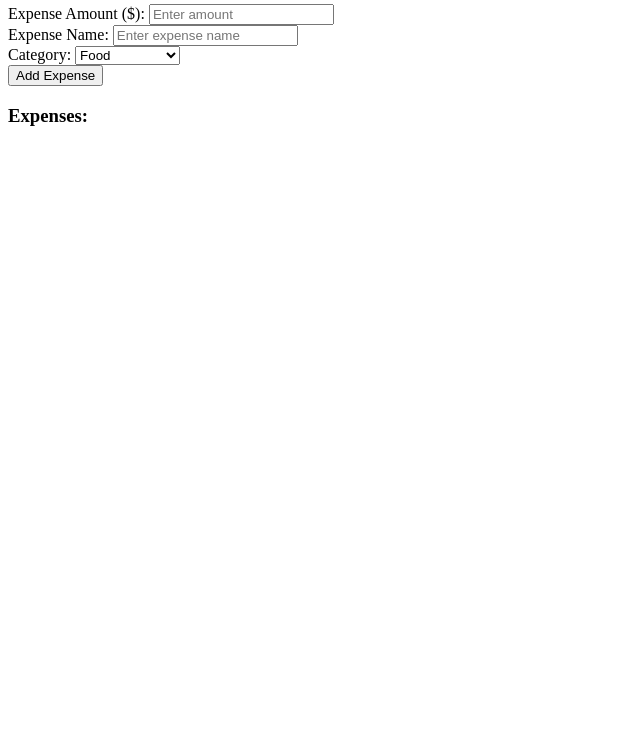
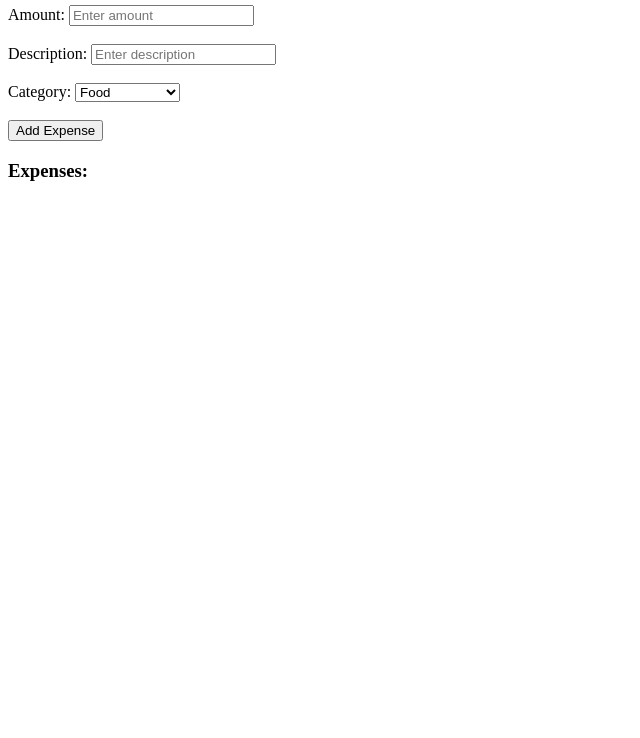
Before and after one commit to SarthKumar123/expense-tracker, a plain HTML site: page index.html in a window 1280 px wide. Shown: the part 62-800 px from the top of the page, without its empty margins (0-640 px from the left). Drawn offline with Linux system fonts and the light colour scheme.

Commit message:
15026649b9b4bc96d842a5e2b4a6b308cd29c1da

```diff
--- a/index.html
+++ b/index.html
@@ -1,39 +1,35 @@
+<!DOCTYPE html>
 <html lang="en">
 <head>
     <meta charset="UTF-8">
-    <meta name="viewport" content="width=device-width, initial-scale=1.0">
     <title>Expense Tracker</title>
-    <script defer src="script.js"></script>
 </head>
 <body>
-    <div>
-        <h1>Expense Tracker</h1>
+    <script src="script.js"></script>
 
-        <div>
-            <label for="expense-amount">Expense Amount ($):</label>
-            <input type="number" id="expense-amount" placeholder="Enter amount">
-        </div>
+    <h2>Expense Tracker</h2>
 
-        <div>
-            <label for="expense-name">Expense Name:</label>
-            <input type="text" id="expense-name" placeholder="Enter expense name">
-        </div>
+    <label for="amount">Amount:</label>
+    <input type="number" id="amount" placeholder="Enter amount"><br><br>
 
-        <div>
-            <label for="expense-category">Category:</label>
-            <select id="expense-category">
-                <option value="Food">Food</option>
-                <option value="Entertainment">Entertainment</option>
-                <option value="Travel">Travel</option>
-                <option value="Other">Other</option>
-            </select>
-        </div>
+    <label for="description">Description:</label>
+    <input type="text" id="description" placeholder="Enter description"><br><br>
 
-        <button id="add-expense">Add Expense</button>
+    <label for="category">Category:</label>
+    <select id="category">
+        <option value="Food">Food</option>
+        <option value="Transport">Transport</option>
+        <option value="Utilities">Utilities</option>
+        <option value="Entertainment">Entertainment</option>
+    </select><br><br>
 
-        <div id="expense-list">
-            <h3>Expenses:</h3>
-        </div>
-    </div>
+    <button id="add-expense">Add Expense</button>
+
+    <h3>Expenses:</h3>
+    <div id="expenses"></div>
+
+    <!-- Link to external JavaScript file -->
+
+
 </body>
 </html>
--- a/script.js
+++ b/script.js
@@ -34,7 +34,7 @@ addExpenseButton.addEventListener('click', () => {
         expenseItem.appendChild(deleteButton);
         expenseList.appendChild(expenseItem);
 
-        // Clear the inputs
+        // Clear inputs
         expenseAmount.value = '';
         expenseName.value = '';
         expenseCategory.value = 'Food';
```
